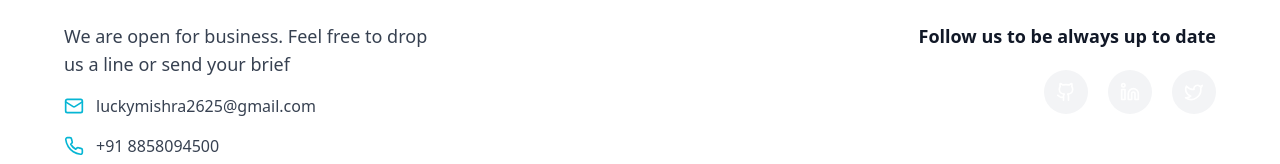
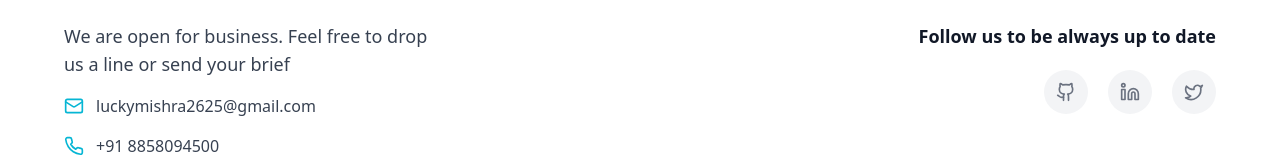
Before and after one commit to beingshivansh0777/Portfolio, a React (Vite) app: page / in a window 1280 px wide. Shown: the part 2839-3003 px from the top of the page. Built offline with nearby package versions, Linux system fonts and the light colour scheme.

Commit message:
Update hover colors and icon styles in Footer component

```diff
--- a/src/components/Footer.tsx
+++ b/src/components/Footer.tsx
@@ -6,19 +6,19 @@ export const Footer = () => {
       icon: Github,
       label: 'GitHub',
       url: 'https://github.com/beingshivansh0777',
-      hoverColor: 'hover:text-gray-900 dark:hover:text-white',
+      hoverColor: 'hover:text-black dark:hover:text-white',
     },
     {
       icon: Linkedin,
       label: 'LinkedIn',
       url: 'https://www.linkedin.com/in/shivansh-mishra-233b5b2aa',
-      hoverColor: 'hover:text-blue-600',
+      hoverColor: 'hover:text-blue-600 dark:hover:text-blue-400',
     },
     {
       icon: Twitter,
       label: 'Twitter',
       url: 'https://x.com/Mishra0857',
-      hoverColor: 'hover:text-sky-500',
+      hoverColor: 'hover:text-sky-500 dark:hover:text-sky-400',
     },
   ];
 
@@ -66,9 +66,13 @@ export const Footer = () => {
                 href={link.url}
                 target="_blank"
                 rel="noopener noreferrer"
-                className={`p-3 rounded-full bg-gray-100 dark:bg-gray-800 text-white dark:text-white transition-all duration-300 hover:scale-110 hover:shadow-lg ${link.hoverColor}`}
+                className={`p-3 rounded-full bg-gray-100 dark:bg-gray-800
+                text-gray-500 dark:text-gray-400
+                transition-all duration-300
+                hover:scale-110 hover:shadow-lg
+                ${link.hoverColor}`}
               >
-                <link.icon className="w-5 h-5" />
+                <link.icon className="w-5 h-5 stroke-current" />
               </a>
             ))}
           </div>
```
